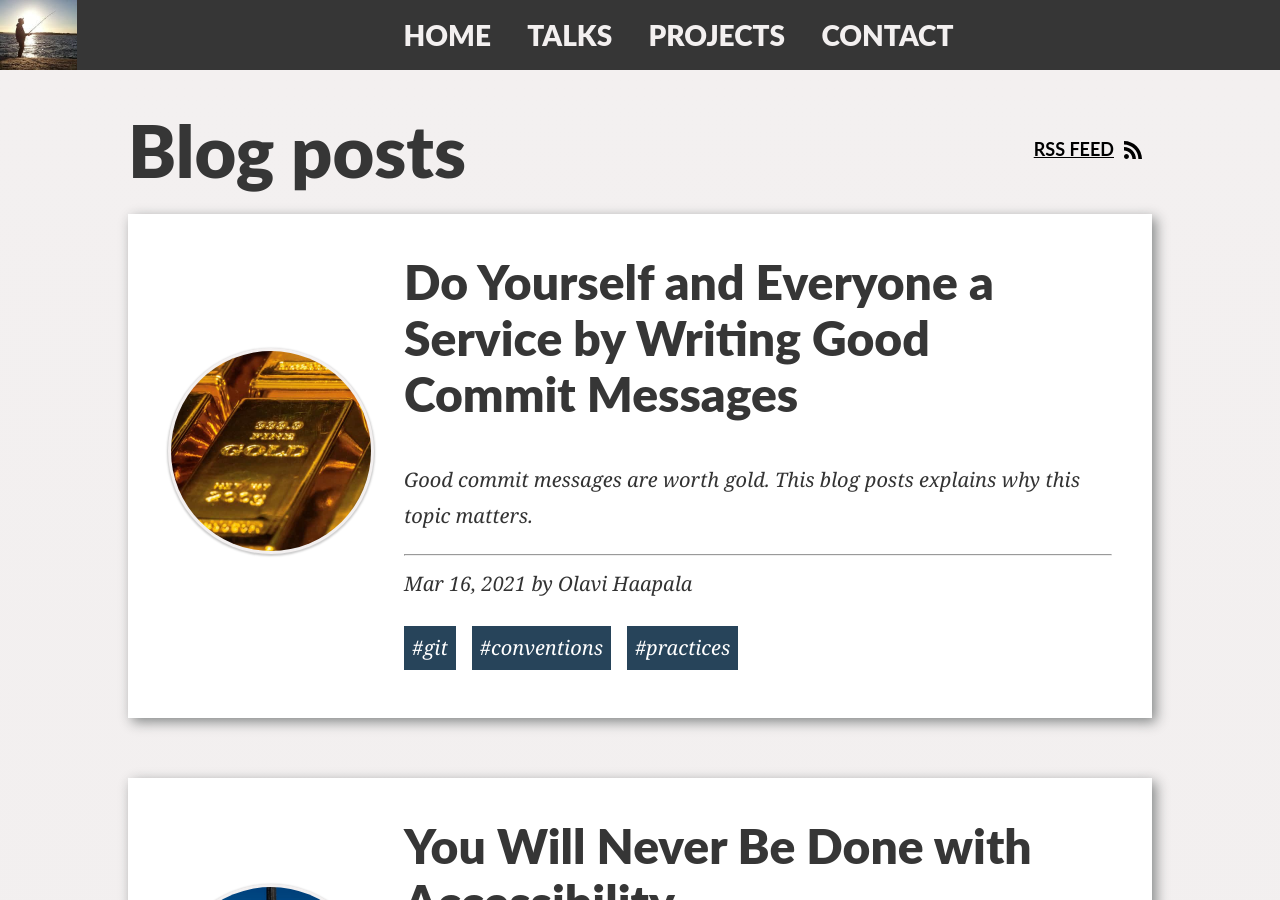
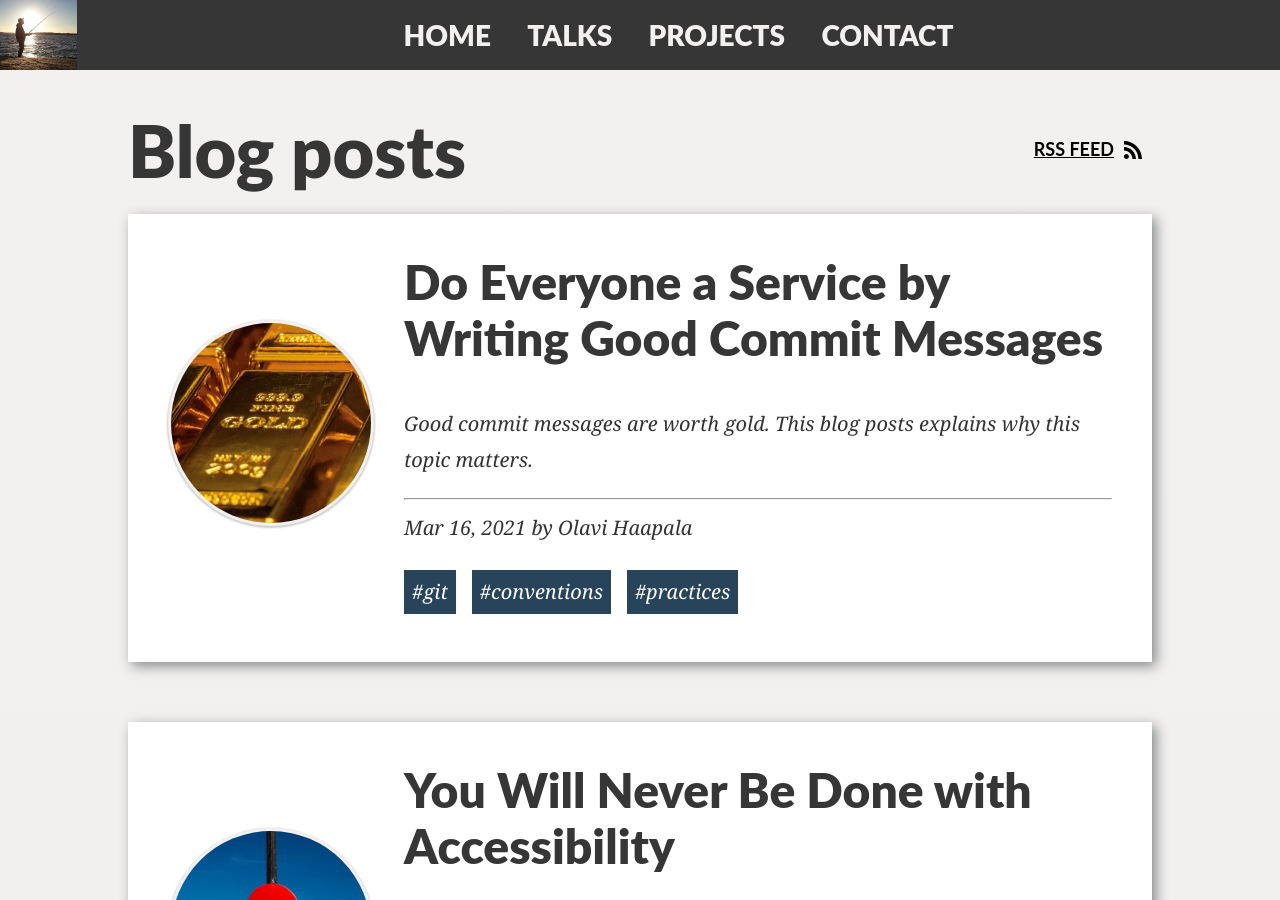
Before and after one commit to olpeh/olpeh.github.io, a Jekyll site: the page built from index.html, in a window 1280 px wide and 900 px high. Built offline with Jekyll 4.4.1, drawn with Linux system fonts in a browser that asks for light colours; the list of posts is cut into pages by our own code; some of the changed lines change nothing that is shown.

Commit message:
Add more content, swap the order around, alter the title

```diff
--- a/_posts/2021-01-21-my-2020-in-review.md
+++ b/_posts/2021-01-21-my-2020-in-review.md
@@ -10,7 +10,7 @@
 altText: 'Lake view with aurora in the background.'
 ---
 
-## Author’s notice
+## Author’s Notice
 
 I have not been actively publishing new content in my blog for a longer time now, due to trouble with my blog setup, failing to rewrite the blog from scratch, and on top of that, you know, just 2020 being 2020.
 
--- /dev/null
+++ b/_posts/2021-03-16-do-everyone-service-write-good-commit-messages.md
@@ -0,0 +1,78 @@
+---
+title: 'Do Everyone a Service by Writing Good Commit Messages'
+date: 2021-03-16 12:00:00 Z
+layout: post
+excerpt: 'Good commit messages are worth gold. This blog posts explains why this topic matters.'
+author: 'Olavi Haapala'
+author_twitter: '0lpeh'
+tags: git conventions practices
+image: '/images/22-commits/gold.jpg'
+altText: 'Blocks of gold.'
+credits: 'Photo by Jingming Pan on Unsplash'
+---
+
+## Author’s Notice
+
+Somehow, I feel like the importance of good commit messages can not be overstated and a good commit message is worth its bytes weight in gold. Writing good commit messages is also easy to forget or may feel like a waste of time, which it isn't. That's why I wanted to write this blog post.
+
+## The Anatomy of Good Commit Messages
+
+This blog post does not aim to be a definite guide for **how** to format your commit messages. In fact, that's totally irrelevant in my opinion. I think it's one of those conventions that does not matter. You can read my thoughts on that topic in my previous blog post: [Conventions Don't Matter – What Matters Is Consistency](/2021/02/02/conventions-dont-matter.html).
+
+However, here are some of the aspects that make a good commit message. Taking these points to use will make you or your colleagues thank you later.
+
+### The Why
+
+The most important thing to convey in a commit message in addition to what was changed is the **why** something was done in a certain manner. Quite often I look at some code changes and try to wonder **why** things were done like this even if `git blame` would say that it was me who did the change. In these cases, simple commit messages like `Use LibraryA instead of LibraryB` give no additional value. Instead of a better commit message in this case could have been something like this:
+
+> Use LibraryA instead of LibraryB in order to avoid a bug in LibraryB
+>
+> There is a bug in LibraryB, that causes undefined behaviour in certain cases when the user clicks this button. Using LibraryA instead fixes the issue since the library does not use the problematic library “xyz” under the hood like LibraryB does
+>
+> For more information, check the release notes: xyz.github.io/releases/1.2.3
+
+As you can see, this commit message tells the future you or anyone else bumping into the commit message the what and most importantly the **why** at a quick glance.
+
+### Commit Messages Are Like Documentation
+
+Good and clear commit messages act like documentation. Writing documentation is always painful, right? But if you do it immediately when commiting your code changes, it's not that big of an effort.
+
+In order to learn more about the importance of clear commit messages, you can watch this amazing talk by my colleague and friend, Juhis: [Contemporary Documentation](https://hamatti.org/talks/contemporary-documentation/){:target="\_blank"}{:rel="noopener noreferrer"}.
+
+However, don't forget the actual documentation as well as adding clear comments in your code. I think that if a solution requires either a longer explanation in a code comment, it should also have a longer explanation in the commit message and vice versa.
+
+### Good Commit Messages Makes Bisecting Easy
+
+As I wrote in [one of my previous blog posts about git bisect](/2021/01/25/git-bisect-is-your-friend-in-need.html), `git bisect` is a powerful tool for quickly finding problematic commits. In those cases a clear commit message helps as well. Read the blog post for more.
+
+### Commits Should Only Contain Related Files and Changes
+
+I like to think of commit messages like labels that are added to certain lines of code forever. The latest labels are often easily visible in editors and when using `git blame` or even in UIs like in GitHub.
+
+This is why it is important to keep in mind that a commit should only contain changes that are related to the actual change described by the commit message. It feels weird to have some files changed with a commit message that has nothing to do with that particular file.
+
+Of course, this could happen by accident as well, if using `git add .` or similar solution to include all the changes. I think it is important to always inspect what is going to be added and usue chunks. This is extremely easy with a graphical user interface for git. I'm personally using [GitKraken](https://www.gitkraken.com/){:target="\_blank"}{:rel="noopener noreferrer"} and I'm happy with it.
+
+Git blame, despite its negatively loaded name is a useful tool for inspecting the history of a file and you should be able to see **why** certain lines have been changed if good commit message practices have been in use. The **why** is the most important part, and even in projects where you are the only developer, after some time, you'll have no clue why something was done in a certain manner. Even more so, if someone else is looking at your code and commits.
+
+### Commit Messages Are Not For Your PR
+
+Commit messages are not supposed to be used to communicate something that happens in your pull request. In fact, PRs have nothing to do with `git` itself, but rather something that tools like GitHub and others have come up with and added to their set of tools. Some people might even wonder what's the difference between git and GitHub.
+
+A large pull request should be split into smaller, meaningful commits with clear commit messages. This makes the reviewing easier and faster. However, try to keep the PRs small and avoid huge long lasting PRs.
+
+### Something That's Obvious Now Is Not Obvious Later
+
+When working on some features in a codebase, you have quite a lot of implicit context and knowledge in your head. This is something that may be obvious while working on it, but later on it probably isn't obvious anymore. When coming back to some peace of code after a while, you'll want to see clear and informative commit messages.
+
+### Commit Messages Can Be Used for Announcements
+
+[Jani Eväkallio](https://twitter.com/jevakallio/status/1366317647965618177){:target="\_blank"}{:rel="noopener noreferrer"} recently published an interesting open source tool called [git-notify](https://github.com/jevakallio/git-notify){:target="\_blank"}{:rel="noopener noreferrer"}, which makes it possible to use git commit messages for announcing some important changes to your team members or even your future self.
+
+I think this is a brilliant idea and may save a lot of frustration and time in larger development teams.
+
+## Sometimes You Don’t Care and That’s Okay
+
+Sometimes it’s okay to not care. Such cases include doing a hobby project in your free time and you are the only developer ever going to touch that codebase.
+
+However, you never know what happens and suddenly you might not be the only person contributing to the codebase anymore. This is when good commit messages may save a lot of time and frustration by acting like a good documentation. Additionally, when the time passes and you are not actively working on the codebase, you most likely will forget some aspects of it. This is when your own commit messages turn to be helpful for you when you are trying to look at a piece of code and you have no recollection of **why** things were done in a certain way in the past.
--- a/_posts/2021-03-16-do-yourself-and-everyone-service-write-good-commit-messages.md
+++ /dev/null
@@ -1,60 +0,0 @@
----
-title: 'Do Yourself and Everyone a Service by Writing Good Commit Messages'
-date: 2021-03-16 12:00:00 Z
-layout: post
-excerpt: 'Good commit messages are worth gold. This blog posts explains why this topic matters.'
-author: 'Olavi Haapala'
-author_twitter: '0lpeh'
-tags: git conventions practices
-image: '/images/22-commits/gold.jpg'
-altText: 'Blocks of gold.'
-credits: 'Photo by Jingming Pan on Unsplash'
----
-
-Somehow, I feel like the importance of good commit messages can not be overstated and a good commit message is worth its bytes weight in gold.
-
-The most important thing to convey in a commit message in addition to what was changed is the **why** something was done in a certain manner. Quite often I look at some code changes and try to wonder **why** things were done like this even if `git blame` would say that it was me who did the change. In these cases, simple commit messages like `Use LibraryA instead of LibraryB` give no additional value. Instead of a better commit message in this case could have been something like this:
-
-> Use LibraryA instead of LibraryB in order to avoid a bug in LibraryB
->
-> There is a bug in LibraryB, that causes undefined behaviour in certain cases when the user clicks this button. Using LibraryA instead fixes the issue since the library does not use the problematic library “xyz” under the hood like LibraryB does
->
-> For more information, check the release notes: xyz.github.io/releases/1.2.3
-
-As you can see, this commit message tells the future you or anyone else bumping into the commit message the what and most importantly the **why** at a quick glance.
-
-## Commits Should Only Contain Related Files and Changes
-
-A commit message is like a label that is added to the line of code forever and the most recent label is most easily visible in editors and when using `git blame` or even in UIs like in GitHub.
-
-This is why it is important to keep in mind that a commit should only contain changes that are related to the actual change described by the commit message.
-
-Git blame, despite its negatively loaded name is a useful tool for inspecting the history of a file and you should be able to see **why** certain lines have been changed if good commit message practices have been in use.
-
-## Commit Messages Are Not For Your PR
-
-Commit messages are not supposed to be used to communicate something that happens in your PR. In fact, PRs are not part of `git` itself, but rather something that tools like GitHub and others have come up with and some people might even wonder what's the difference between git and GitHub.
-
-This is also why I think good commit messages are
-
-## Commit Messages Are Like Documentation
-
-Good and clear commit messages act like documentation. Writing documentation is always painful, right? But if you do it immediately when commiting your code changes, it's not that big of an effort.
-
-In order to learn more about the importance of clear commit messages, you can watch this amazing talk by my colleague and friend, Juhis: [Contemporary Documentation](https://hamatti.org/talks/contemporary-documentation/){:target="\_blank"}{:rel="noopener noreferrer"}.
-
-## Good Commit Messages Makes Bisecting Easy
-
-As I wrote in [one of my previous blog posts about git bisect](/2021/01/25/git-bisect-is-your-friend-in-need.html), `git bisect` is a powerful tool for quickly finding problematic commits. In those cases a clear commit message helps as well. Read the blog post for more.
-
-## Commit Messages Can Be Used for Announcements
-
-[Jani Eväkallio](https://twitter.com/jevakallio/status/1366317647965618177){:target="\_blank"}{:rel="noopener noreferrer"} recently published an interesting open source tool called [git-notify](https://github.com/jevakallio/git-notify){:target="\_blank"}{:rel="noopener noreferrer"}, which makes it possible to use git commit messages for announcing some important changes to your team members or even your future self.
-
-I think this is a brilliant idea and may save a lot of frustration and time in larger development teams.
-
-## Sometimes You Don’t Care and That’s Okay
-
-Sometimes it’s okay to not care. Such cases include doing a hobby project in your free time and you are the only developer ever going to touch that codebase.
-
-However, you never know what happens and suddenly you might not be the only person contributing to the codebase anymore. This is when good commit messages may save a lot of time and frustration by acting like a good documentation. Additionally, when the time passes and you are not actively working on the codebase, you most likely will forget some aspects of it. This is when your own commit messages turn to be helpful for you when you are trying to look at a piece of code and you have no recollection of **why** things were done in a certain way in the past.
```
